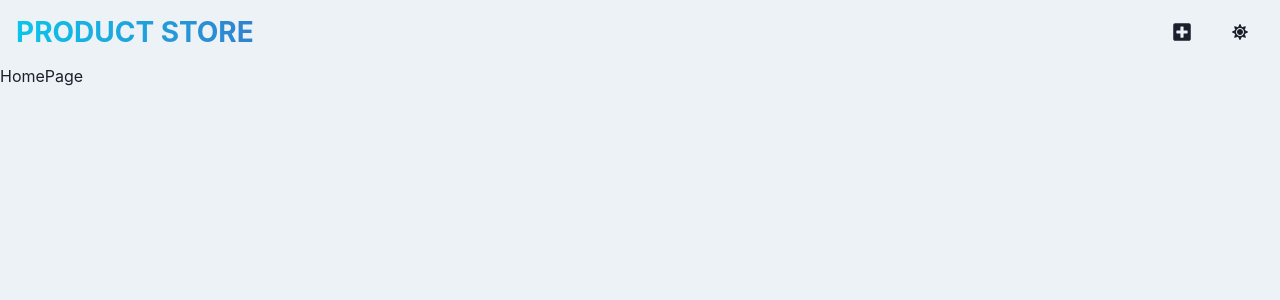
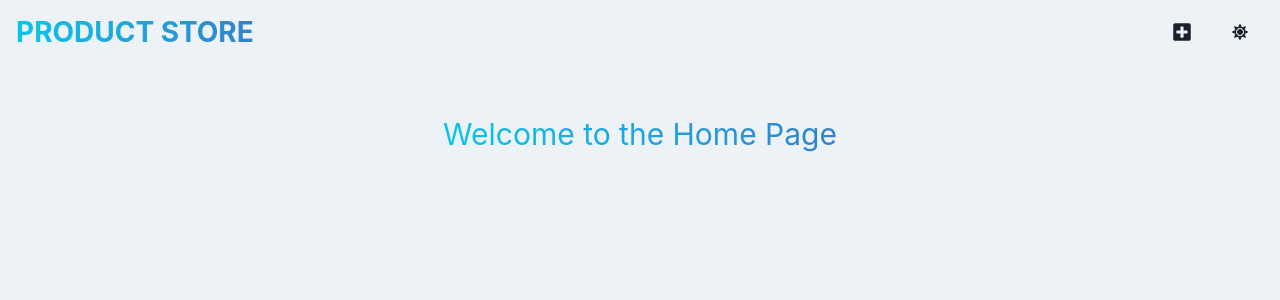
Before and after one commit to HectorMendezFernandez/MERN-Product-Store, a React (Vite) app in the folder frontend/: page / in a window 1280 px wide. Shown: the top 300 px of the page. Built offline with nearby package versions, Linux system fonts and the light colour scheme.

Commit message:
Update homepage

```diff
--- a/frontend/src/pages/HomePage.jsx
+++ b/frontend/src/pages/HomePage.jsx
@@ -1,6 +1,21 @@
+import { Container, Text, VStack } from "@chakra-ui/react"
+
 export function HomePage() {
   return (
-    <div> HomePage </div>
+    <Container maxW="container.x1" py={12}>
+      <VStack spacing={8}>
+        <Text
+        fontSize={30}
+        textAlign="center"
+        bgGradient={"linear(to-r, cyan.400, blue.500)"}
+        bgClip="text"
+        >Welcome to the Home Page
+
+        </Text>
+      </VStack>
+    </Container>
+
+
   )
 }
 
```
